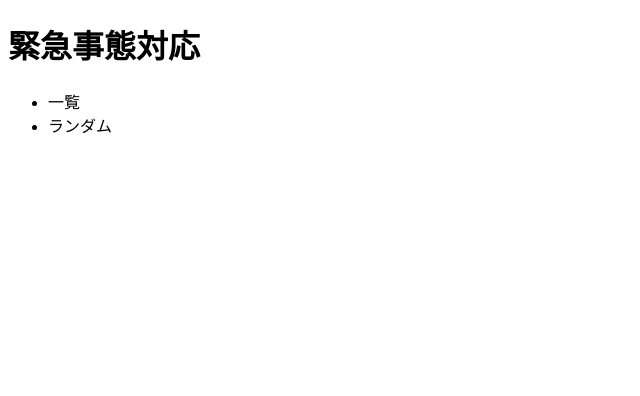
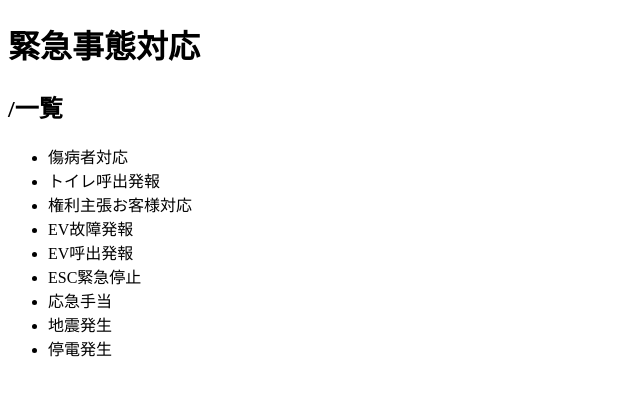
Before and after one commit to subaba-design/EmergencyApp, a plain HTML site: page index.html in a window 1280 px wide. Both pictures are taken after a click on the item "一覧". Shown: the whole page, without its empty margins (0-640 px from the left). Drawn offline with Linux system fonts and the light colour scheme.

Commit message:
create quiz system.

```diff
--- a/index.html
+++ b/index.html
@@ -8,9 +8,10 @@
 </head>
 <body>
     <h1>緊急事態対応</h1>
-    <div class="container">
-        <ul id="selects"></ul>
+    <div id="main-container">
+        <h2 id="sub-title"></h2>
         <p id="question"></p>
+        <ul id="selects"></ol>
     </div>
     <script src="main.js"></script>
 </body>
--- a/main.js
+++ b/main.js
@@ -1,11 +1,102 @@
 (() => {
-            const gameState = {
-                quizzes         : [],
-                currentIndex    : 0,
-                numberOfCorrects: 0
-            };
+    const quizStatus = {
+        statusNumber: 0,
+        quizData    : []
+    };
+
+    const genchikyuukouFlow = {
+        name: '現地急行の場合',
+        type: 'quiz',
+        flow: [
+            ['Q.まず現地に着いたら？', '無線「現着、確認に入ります」'],
+            ['Q.無線で報告することの1つ目は？', '年齢'],
+            ['Q.無線で報告することの2つ目は？', '性別'],
+            ['Q.無線で報告することの3つ目は？', '症状'],
+            ['Q.傷病者の症状を報告するときのポイントの1つ目は？', '意識・呼吸の有無'],
+            ['Q.傷病者の症状を報告するときのポイントの2つ目は？', 'その他怪我の程度と箇所'],
+            ['Q.無線で報告することの4つ目は？', '体温'],
+            ['Q.無線で報告することの5つ目は？', '既往歴（これまでかかった病気の歴）'],
+            ['Q.無線で報告することの6つ目は？', 'お連れ様の有無'],
+            ['Q.無線で報告することの7つ目は？', 'FAご利用 or 救急要請のどちらか？（お連れ様やご本人に確認する）'],
+            ['Q.FA利用の時は？', '必ず検温'],
+            ['Q.即時救急要請のポイントは？', '①呼吸無し、②意識無し（意識混濁を含む）、③痙攣、多量の出血、④後・側頭部を強打（←これはお連れ様やご本人に確認する）'],
+            ['（Q.無線で呼ばれたとき、対応中だったら？）', '（「対応中です」と一言返す）']
+        ]
+    };
+
+    const kurumaisutouwomotteikuFlow = {
+        name: '車椅子等を持っていく場合',
+        type: 'quiz',
+        flow: [
+            ['（Q.持っていくものは？）', '（AED、救急セット、車椅子、毛布、体温計）'],
+            ['Q.現地に着いたら？', '無線「現着、確認に入ります」'],
+            ['（Q.先着者と後着者での役割分担は？）', '（先着者：傷病者対応　後着者：無線対応）']
+        ]
+    };
+
+    const kyuukyuuyouseiattendoFlow = {
+        name: '救急要請の場合',
+        type: 'quiz',
+        flow: [
+            ['Q.まず現地に着いたら？', '無線「〇〇荷捌、配置完了です」'],
+            ['（Q.EV確保の際のポイントは？）', '（寝台が入るサイズの、広いEVを確保すること。広いEVは、扉が2つのタイプ）'],
+            ['Q.救急車が荷捌所に入り、救急隊と合流したら？', '無線「救急車入庫、これよりアテンド開始」'],
+            ['Q.救急隊が傷病者の元に着いたら？', '無線「救急隊現着です」'],
+            ['Q.アテンド後にやることは？', 'EV確保、無線「〇〇荷捌エレベーター、確保済みです」'],
+            ['Q.傷病者が救急車の中に入ったら？', '無線「乗り込み完了」'],
+            ['Q.現地離脱するときは？', '無線「あとは交通の方に引き継ぎます」']
+        ]
+    };
+
+    const syoubyousyataiou = {
+        name: '傷病者対応',
+        type: 'select',
+        flow: [
+            ['現地急行の場合'        , genchikyuukouFlow],
+            ['車椅子等を持っていく場合', kurumaisutouwomotteikuFlow],
+            ['救急要請の場合'        , kyuukyuuyouseiattendoFlow]
+        ]
+    };
+
+    const emergencySelection = {
+        name: '一覧',
+        type: 'select',
+        flow: [
+            ['傷病者対応', syoubyousyataiou],
+            ['トイレ呼出発報'],
+            ['権利主張お客様対応'],
+            ['EV故障発報'],
+            ['EV呼出発報'],
+            ['ESC緊急停止'],
+            ['応急手当'],
+            ['地震発生'],
+            ['停電発生']
+        ]
+    };
 
 
+
+
+
+
+
+
+
+
+
+
+
+
+
+
+
+
+
+
+
+
+
+    const subTitleElement = document.getElementById('sub-title');
     const selectionContainer  = document.getElementById('selects');
     const questionElement  = document.getElementById('question');
 
@@ -15,113 +106,131 @@
     });
 
 
-    const homeSelects = async () => {
-        removeSelects();
+    const homeSelects = () => {
+        removeAllSelects();
 
-        const listSelect = document.createElement('li');
-        listSelect.textContent = '一覧';
-        selectionContainer.appendChild(listSelect);
+        const listSelectButton = document.createElement('li');
+        listSelectButton.textContent = '一覧';
+        selectionContainer.appendChild(listSelectButton);
 
-        listSelect.addEventListener('click', (event) => {
-            // 「一覧」ボタンを押したときの挙動
-            console.log('一覧！');
+        listSelectButton.addEventListener('click', (event) => {
+            showTheSelection(emergencySelection);
         });
 
-        const randomSelect = document.createElement('li');
-        randomSelect.textContent = 'ランダム';
-        selectionContainer.appendChild(randomSelect);
+        const randomSelectButton = document.createElement('li');
+        randomSelectButton.textContent = 'ランダム';
+        selectionContainer.appendChild(randomSelectButton);
 
-        randomSelect.addEventListener('click', (event) => {
+        randomSelectButton.addEventListener('click', (event) => {
             // 「ランダム」ボタンを押したときの挙動
-            console.log('ランダム');
+            alert('ランダム準備中！');
         });
     };
 
 
-            const setNextQuiz = () => {
-                questionElement.textContent = '';
-                removeAllAnswers();
+    const showTheSelection = (obj) => {
+        removeAllSelects();
 
-                if (gameState.currentIndex < gameState.quizzes.length) {
-                    const quiz = gameState.quizzes[gameState.currentIndex];
-                    makeQuiz(quiz);
-                } else {
-                    finishQuiz();
-                }
-            };
+        subTitleElement.textContent = subTitleElement.textContent + ' /' + obj.name;
+
+        obj.flow.forEach((element, index) => {
+            const liElement = document.createElement('li');
+            liElement.textContent = element[0];
+            selectionContainer.appendChild(liElement);
+
+            if (obj.type === 'quiz') {
+                const answerContainer = document.createElement('ul');
+
+                const answerElement = document.createElement('li');
+                answerElement.textContent = element[1];
+                answerContainer.appendChild(answerElement);
+
+                liElement.appendChild(answerContainer);
+            } else if (!element[1] || element[1].type === 'select') {
+                liElement.addEventListener('click', (event) => {
+                    if (element[1]) {
+                        showTheSelection(element[1]);
+                    } else {
+                        alert('準備中！');
+                    }
+                });
+
+            } else if (element[1].type === 'quiz') {
+                const preQuizElementContainer = document.createElement('ul');
+
+                const preQuizElementForSelect = document.createElement('li');
+                preQuizElementForSelect.textContent = 'クイズを一覧表示';
+                preQuizElementContainer.appendChild(preQuizElementForSelect);
+
+                preQuizElementForSelect.addEventListener('click', (event) => {
+                    showTheSelection(element[1]);
+                });
+
+                const preQuizElementForStart = document.createElement('li');
+                preQuizElementForStart.textContent  = 'クイズを始める';
+                preQuizElementContainer.appendChild(preQuizElementForStart);
+
+                preQuizElementForStart.addEventListener('click', (event) => {
+                    quizStart(element[1]);
+                });
+
+                liElement.appendChild(preQuizElementContainer);
+            }
 
 
-            const finishQuiz = () => {
-                questionElement.textContent = `${gameState.numberOfCorrects}/${gameState.quizzes.length} corrects`;
-                restartButton.hidden        = false;
-            };
+        });
+    };
 
 
-    const removeSelects = () => {
+    const removeAllSelects = () => {
         while (selectionContainer.firstChild) {
             selectionContainer.removeChild(selectionContainer.firstChild)
         }
     };
 
 
-            const makeQuiz = (quiz) => {
-                const answers = buildAnswers(quiz);
+    const quizStart = (obj) => {
+        removeAllSelects();
+        quizStatus.statusNumber = 0;
+        quizStatus.quizData     = obj.flow;
 
-                questionElement.textContent = unescapeHTML(quiz.question);
-                answers.forEach((answer, index) => {
-                    const liElement = document.createElement('li');
-                    liElement.textContent = unescapeHTML(answer);
-                    answersContainer.appendChild(liElement);
+        console.log('クイズスタート！');
+        console.log('quizStatus.quizData? : ', quizStatus.quizData);
 
-                    liElement.addEventListener('click', (event) => {
-                        const correctAnswer = unescapeHTML(quiz.correct_answer);
-                        if (correctAnswer === liElement.textContent) {
-                            gameState.numberOfCorrects++;
-                            alert('Correct answer!!');
-                        } else {
-                            alert(`Wrong answer... (The correct answer is "${correctAnswer}")`);
-                        }
+        subTitleElement.textContent = 'クイズ：' + obj.name;
+        quizAction();
+    };
 
-                        gameState.currentIndex++;
-                        setNextQuiz();
-                    });
-                });
+    const setNextQuiz = () => {
+        removeAllSelects();
 
-            };
+        if (quizStatus.quizData.length > quizStatus.statusNumber) {
+            quizAction();
+        } else {
+            alert('クイズ終了！！');
+            subTitleElement.textContent = ''
+            questionElement.textContent = '';
+            homeSelects();
+        }
+    };
 
+    const quizAction = () => {
 
-            const buildAnswers = (quiz) => {
-                const answers = [
-                    quiz.correct_answer,
-                    ...quiz.incorrect_answers
-                ];
+        console.log('quizStatus.statusNumber? :',quizStatus.statusNumber );
 
-                return shuffle(answers);
-            };
+        const questionText = quizStatus.quizData[quizStatus.statusNumber][0];
+        const answerText   = quizStatus.quizData[quizStatus.statusNumber][1];
 
+        questionElement.textContent = questionText;
 
-            const shuffle = (array) => {
-                const copiedArray = array.slice();
+        const nextButton = document.createElement('button');
+        nextButton.textContent = '次へ';
+        selectionContainer.appendChild(nextButton);
 
-                for (let i = copiedArray.length - 1; i >= 0; i--){
-                    const rand = Math.floor( Math.random() * ( i + 1 ) );
-                    [copiedArray[i], copiedArray[rand]] = [copiedArray[rand], copiedArray[i]];
-                }
-
-                return copiedArray;
-            };
-
-
-            const unescapeHTML = (str) => {
-                const div = document.createElement("div");
-                div.innerHTML = str.replace(/</g,"&lt;")
-                                    .replace(/>/g,"&gt;")
-                                    .replace(/ /g, "&nbsp;")
-                                    .replace(/\r/g, "&#13;")
-                                    .replace(/\n/g, "&#10;");
-
-                return div.textContent || div.innerText;
-            };
-
-
+        nextButton.addEventListener('click', (event) => {
+            alert(answerText);
+            quizStatus.statusNumber++;
+            setNextQuiz();
+        });
+    };
 })();
```
Also changed, not shown: data/syoubyousyaTaiou.js (+7 -1 lines).
